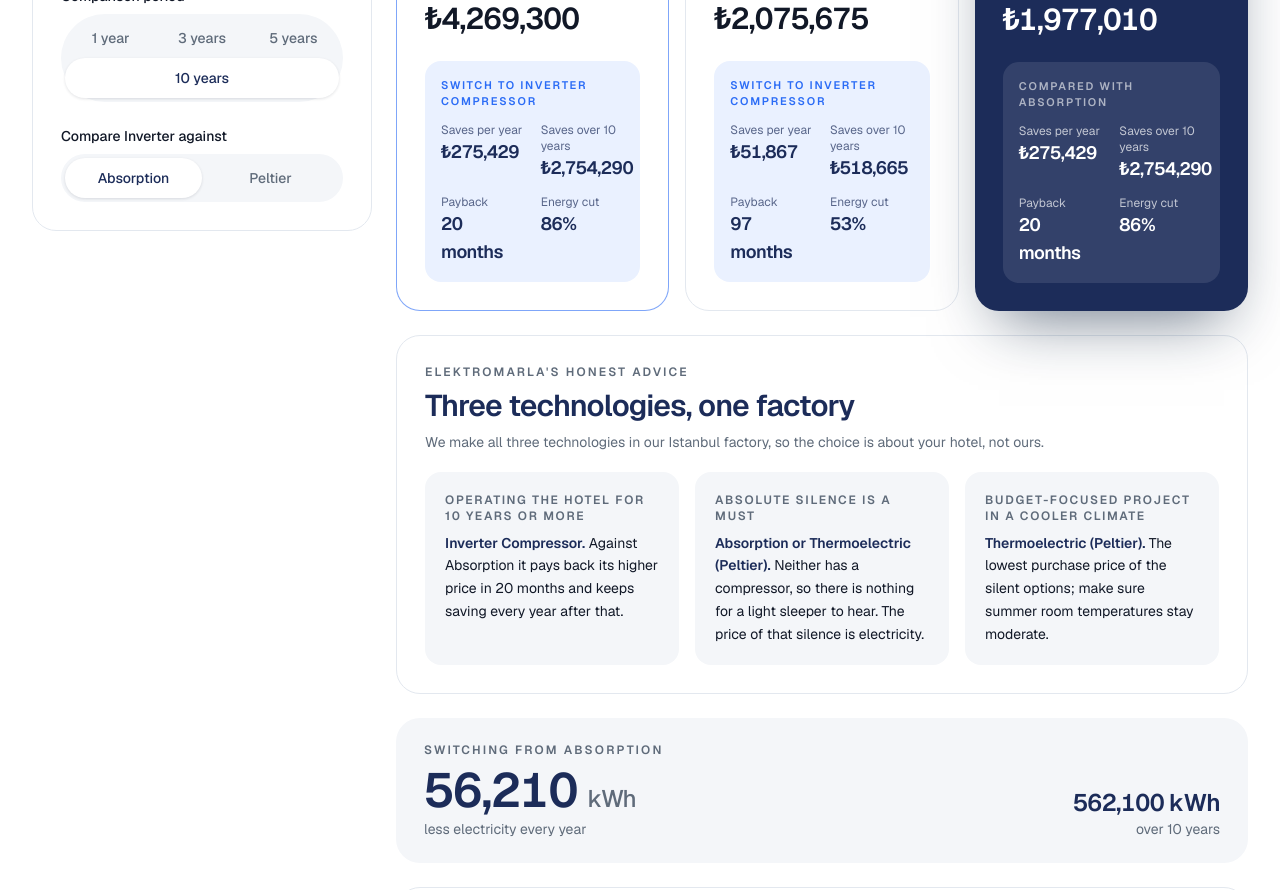
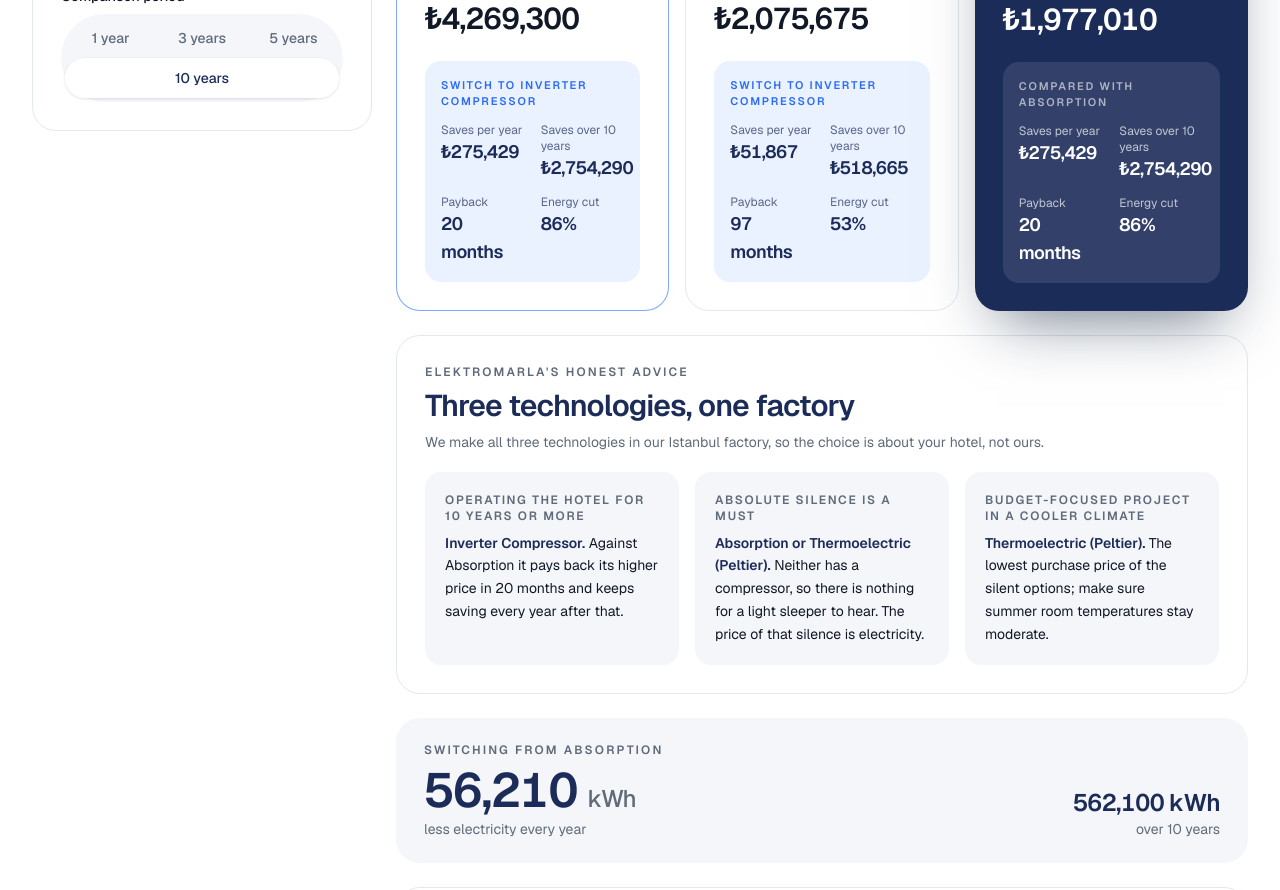
Before and after one commit to sinan-creator/Minibar-calc, a Next.js app: page / in a window 1280 px wide. Shown: the part 1260-2150 px from the top of the page. Built offline with nearby package versions, Linux system fonts and the light colour scheme; no server answers.

Commit message:
Remove the compare-against selector; comparisons default to Absorption
Co-Authored-By: Claude Fable 5.1 <noreply@anthropic.com>

```diff
--- a/src/components/Calculator.tsx
+++ b/src/components/Calculator.tsx
@@ -4,7 +4,7 @@ import { useEffect, useState, useSyncExternalStore } from "react";
 import { track } from "@/lib/analytics";
 import { calculate, toUsdResult } from "@/lib/calc";
 import { findCountry } from "@/lib/countries";
-import { ATTRACT_IDLE_MS, DEFAULT_COUNTRY, HERO_ID, MIN_CHART_YEARS } from "@/lib/defaults";
+import { ATTRACT_IDLE_MS, DEFAULT_COUNTRY, MIN_CHART_YEARS } from "@/lib/defaults";
 import { isLang, setLang, strings, useStoredLang, type Lang } from "@/lib/i18n";
 import { fromSearchParams, initialInputs, marketDefaults, parseDecimal, toSearchParams, validateInputs, type SalesInputs } from "@/lib/inputs";
 import { useSettings } from "@/lib/settings";
@@ -112,14 +112,7 @@ export function Calculator() {
 
           <div className="mt-10 grid items-start gap-6 xl:grid-cols-[340px_minmax(0,1fr)]">
             <aside className="xl:sticky xl:top-28">
-              <InputsPanel
-                inputs={inputs}
-                country={country}
-                errors={errors}
-                competitors={settings.technologies.filter((t) => t.active && t.id !== HERO_ID)}
-                onChange={update}
-                onSelectCountry={selectCountry}
-              />
+              <InputsPanel inputs={inputs} country={country} errors={errors} onChange={update} onSelectCountry={selectCountry} />
             </aside>
 
             <section className="min-w-0 space-y-6">
--- a/src/components/InputsPanel.tsx
+++ b/src/components/InputsPanel.tsx
@@ -1,20 +1,17 @@
 "use client";
 
 import type { Country } from "@/lib/countries";
-import { PERIOD_OPTIONS, ROOM_LIMITS, type PeriodYears, type Technology, type TechnologyId } from "@/lib/defaults";
-import { techName } from "@/lib/i18n";
+import { PERIOD_OPTIONS, ROOM_LIMITS, type PeriodYears } from "@/lib/defaults";
 import type { InputErrors, SalesInputs } from "@/lib/inputs";
 import { fxFor, tariffFor } from "@/lib/tariffs";
 import { CountrySelect } from "./CountrySelect";
 import { useI18n } from "./I18nProvider";
-import { Field, Segmented, SourceTag, shortName } from "./ui";
+import { Field, Segmented, SourceTag } from "./ui";
 
 interface Props {
   inputs: SalesInputs;
   country: Country;
   errors: InputErrors;
-  /** Active competitor technologies the headline can compare against. */
-  competitors: Technology[];
   onChange: (patch: Partial<SalesInputs>) => void;
   onSelectCountry: (code: string) => void;
 }
@@ -27,16 +24,14 @@ function currencyName(code: string, locale: string) {
   }
 }
 
-export function InputsPanel({ inputs, country, errors, competitors, onChange, onSelectCountry }: Props) {
-  const { s, f, lang, locale } = useI18n();
+export function InputsPanel({ inputs, country, errors, onChange, onSelectCountry }: Props) {
+  const { s, f, locale } = useI18n();
   const tariffMeta = tariffFor(country.code) ?? null;
   const fxMeta = fxFor(country.currency) ?? null;
   const isUsd = country.currency === "USD";
   const rooms = Number(inputs.rooms) || 0;
   const stepRooms = (delta: number) =>
     onChange({ rooms: String(Math.min(ROOM_LIMITS.max, Math.max(ROOM_LIMITS.min, rooms + delta))) });
-  const activeMode = competitors.some((t) => t.id === inputs.mode) ? inputs.mode : competitors[0]?.id;
-
   const errorText = {
     rooms: errors.rooms ? s.errRooms(ROOM_LIMITS.min, f.number(ROOM_LIMITS.max)) : undefined,
     tariff: errors.tariff === "required" ? s.errTariffRequired : errors.tariff === "positive" ? s.errTariffPositive : undefined,
@@ -165,17 +160,6 @@ export function InputsPanel({ inputs, country, errors, competitors, onChange, on
           />
         </Field>
 
-        {competitors.length > 1 && activeMode && (
-          <Field label={s.compareAgainst}>
-            <Segmented<TechnologyId>
-              ariaLabel={s.compareAgainst}
-              value={activeMode}
-              onChange={(mode) => onChange({ mode })}
-              options={competitors.map((t) => ({ value: t.id, label: shortName(techName(t, lang)) }))}
-              className="w-full"
-            />
-          </Field>
-        )}
       </div>
     </div>
   );
--- a/src/lib/i18n.ts
+++ b/src/lib/i18n.ts
@@ -74,7 +74,6 @@ const en = {
   exchangeRate: "Exchange rate",
   alreadyUsd: "Prices are already in USD.",
   comparisonPeriod: "Comparison period",
-  compareAgainst: "Compare Inverter against",
   manualEntry: "Manual entry",
   useEstimate: (year: number) => `Use ${year} estimate`,
   noReference: "No reference value for this market. Confirm with the customer.",
@@ -287,7 +286,6 @@ const tr: Strings = {
   exchangeRate: "Döviz kuru",
   alreadyUsd: "Fiyatlar zaten USD.",
   comparisonPeriod: "Karşılaştırma süresi",
-  compareAgainst: "Inverter'ı şununla karşılaştır",
   manualEntry: "Manuel giriş",
   useEstimate: (year) => `${year} tahminini kullan`,
   noReference: "Bu pazar için referans değer yok. Müşteriyle teyit edin.",
```
